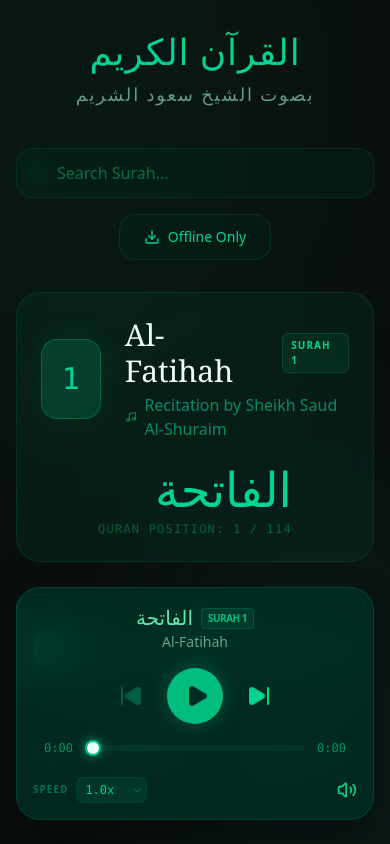
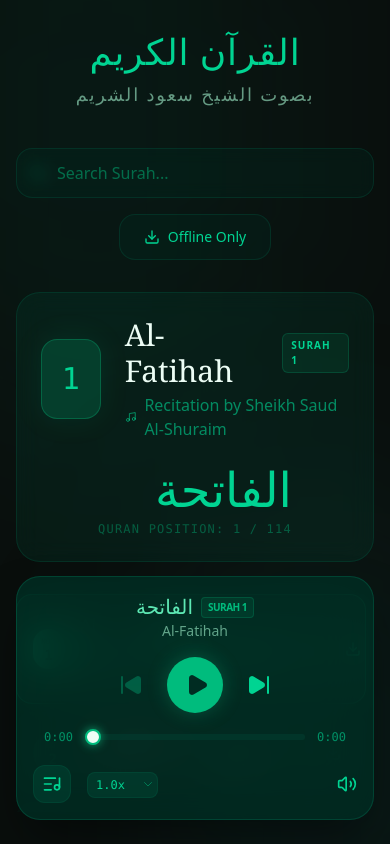
Before and after one commit to milyes/MPLAYER-islam, a React (Vite) app: page / in a window 390 px wide. Built offline with nearby package versions, Linux system fonts and the light colour scheme.

Commit message:
feat: Implement audio playback queue
Adds functionality to queue surahs for sequential playback. Includes UI elements for adding to, removing from, and clearing the queue, as well as toggling queue visibility.

```diff
--- a/src/App.tsx
+++ b/src/App.tsx
@@ -4,7 +4,7 @@
  */
 
 import React, { useState, useRef, useEffect } from 'react';
-import { Play, Pause, SkipForward, SkipBack, Volume2, VolumeX, Search, Music, Download, Trash2, CheckCircle, Loader2 } from 'lucide-react';
+import { Play, Pause, SkipForward, SkipBack, Volume2, VolumeX, Search, Music, Download, Trash2, CheckCircle, Loader2, ListMusic, Plus, X, GripVertical } from 'lucide-react';
 import { motion, AnimatePresence } from 'motion/react';
 import { surahs } from './data/surahs';
 import { isSurahCached, downloadSurah, deleteCachedSurah, getCachedAudioUrl, getAllCachedSurahIds } from './lib/cache';
@@ -41,6 +41,8 @@
   const [downloadedSurahs, setDownloadedSurahs] = useState<Set<number>>(new Set());
   const [downloadingSurahs, setDownloadingSurahs] = useState<Set<number>>(new Set());
   const [audioSrc, setAudioSrc] = useState<string | null>(null);
+  const [queue, setQueue] = useState<typeof surahs>([]);
+  const [isQueueOpen, setIsQueueOpen] = useState(false);
 
   const audioRef = useRef<HTMLAudioElement>(null);
 
@@ -142,7 +144,25 @@
     setIsPlaying(true);
   };
 
+  const addToQueue = (e: React.MouseEvent, surah: typeof surahs[0]) => {
+    e.stopPropagation();
+    setQueue(prev => [...prev, surah]);
+  };
+
+  const removeFromQueue = (index: number) => {
+    setQueue(prev => prev.filter((_, i) => i !== index));
+  };
+
+  const clearQueue = () => setQueue([]);
+
   const playNext = () => {
+    if (queue.length > 0) {
+      const nextSurah = queue[0];
+      setQueue(prev => prev.slice(1));
+      playSurah(nextSurah);
+      return;
+    }
+
     const currentIndex = surahs.findIndex(s => s.id === currentSurah.id);
     if (currentIndex < surahs.length - 1) {
       playSurah(surahs[currentIndex + 1]);
@@ -330,6 +350,14 @@
                     </div>
 
                     <div className="flex items-center space-x-2">
+                      <button
+                        onClick={(e) => addToQueue(e, surah)}
+                        className="p-2 rounded-full bg-emerald-500/10 text-emerald-400 hover:bg-emerald-500/20 transition-all"
+                        title="Add to queue"
+                      >
+                        <Plus className="w-4 h-4" />
+                      </button>
+
                       {downloadedSurahs.has(surah.id) ? (
                         <button
                           onClick={(e) => handleDelete(e, surah.id)}
@@ -461,10 +489,28 @@
               </div>
             </div>
 
-            {/* Volume & Speed */}
-            <div className="flex flex-1 justify-between md:justify-end items-center w-full md:w-auto space-x-6">
+            {/* Volume & Speed & Queue */}
+            <div className="flex flex-1 justify-between md:justify-end items-center w-full md:w-auto space-x-4 md:space-x-6">
+              <div className="flex items-center space-x-4">
+                <button
+                  onClick={() => setIsQueueOpen(!isQueueOpen)}
+                  className={`p-2 rounded-xl border transition-all relative ${
+                    isQueueOpen
+                      ? 'bg-emerald-500 text-emerald-950 border-emerald-400'
+                      : 'bg-emerald-900/40 border-emerald-800/30 text-emerald-400 hover:border-emerald-500/50'
+                  }`}
+                  title="Playback Queue"
+                >
+                  <ListMusic className="w-5 h-5" />
+                  {queue.length > 0 && (
+                    <span className="absolute -top-1 -right-1 w-4 h-4 bg-emerald-400 text-emerald-950 text-[10px] font-bold rounded-full flex items-center justify-center border border-emerald-950">
+                      {queue.length}
+                    </span>
+                  )}
+                </button>
+
                 <div className="flex items-center space-x-2">
-                <span className="text-[10px] uppercase tracking-widest text-emerald-500/50 font-bold">Speed</span>
+                  <span className="text-[10px] uppercase tracking-widest text-emerald-500/50 font-bold hidden sm:inline">Speed</span>
                   <div className="relative">
                     <select
                       value={playbackSpeed}
@@ -485,6 +531,7 @@
                     </div>
                   </div>
                 </div>
+              </div>
 
               <button
                 onClick={toggleMute}
@@ -495,6 +542,87 @@
             </div>
           </div>
         </motion.div>
+
+        {/* Queue Panel */}
+        <AnimatePresence>
+          {isQueueOpen && (
+            <>
+              <motion.div
+                initial={{ opacity: 0 }}
+                animate={{ opacity: 1 }}
+                exit={{ opacity: 0 }}
+                onClick={() => setIsQueueOpen(false)}
+                className="fixed inset-0 bg-black/60 backdrop-blur-sm z-[60]"
+              />
+              <motion.div
+                initial={{ x: '100%' }}
+                animate={{ x: 0 }}
+                exit={{ x: '100%' }}
+                transition={{ type: 'spring', damping: 25, stiffness: 200 }}
+                className="fixed top-0 right-0 h-full w-full max-w-md bg-emerald-950 border-l border-emerald-800/50 z-[70] shadow-2xl flex flex-col"
+              >
+                <div className="p-6 border-b border-emerald-800/50 flex items-center justify-between">
+                  <div className="flex items-center space-x-3">
+                    <ListMusic className="w-6 h-6 text-emerald-400" />
+                    <h2 className="text-xl font-serif text-emerald-50">Playback Queue</h2>
+                  </div>
+                  <button
+                    onClick={() => setIsQueueOpen(false)}
+                    className="p-2 rounded-full hover:bg-emerald-900/50 text-emerald-400 transition-colors"
+                  >
+                    <X className="w-6 h-6" />
+                  </button>
+                </div>
+
+                <div className="flex-1 overflow-y-auto p-4 space-y-3 custom-scrollbar">
+                  {queue.length === 0 ? (
+                    <div className="h-full flex flex-col items-center justify-center text-emerald-500/40 space-y-4">
+                      <Music className="w-12 h-12 opacity-20" />
+                      <p className="text-center">Your queue is empty.<br/>Add Surahs from the list.</p>
+                    </div>
+                  ) : (
+                    queue.map((surah, index) => (
+                      <motion.div
+                        layout
+                        key={`${surah.id}-${index}`}
+                        initial={{ opacity: 0, y: 10 }}
+                        animate={{ opacity: 1, y: 0 }}
+                        className="flex items-center justify-between p-3 rounded-xl bg-emerald-900/20 border border-emerald-800/20 group hover:border-emerald-500/30 transition-all"
+                      >
+                        <div className="flex items-center space-x-3">
+                          <div className="w-8 h-8 rounded-lg bg-emerald-900/50 flex items-center justify-center text-xs font-mono text-emerald-400">
+                            {index + 1}
+                          </div>
+                          <div>
+                            <h4 className="text-sm font-medium text-emerald-50">{surah.name_english}</h4>
+                            <p className="text-[10px] text-emerald-400/60 font-serif">{surah.name_arabic}</p>
+                          </div>
+                        </div>
+                        <button
+                          onClick={() => removeFromQueue(index)}
+                          className="p-2 rounded-lg text-emerald-500/40 hover:text-red-400 hover:bg-red-400/10 transition-all opacity-0 group-hover:opacity-100"
+                        >
+                          <X className="w-4 h-4" />
+                        </button>
+                      </motion.div>
+                    ))
+                  )}
+                </div>
+
+                {queue.length > 0 && (
+                  <div className="p-6 border-t border-emerald-800/50">
+                    <button
+                      onClick={clearQueue}
+                      className="w-full py-3 rounded-xl bg-red-500/10 text-red-400 hover:bg-red-500/20 transition-all text-sm font-medium border border-red-500/20"
+                    >
+                      Clear Queue
+                    </button>
+                  </div>
+                )}
+              </motion.div>
+            </>
+          )}
+        </AnimatePresence>
       </div>
 
       <style>{`
```
Lines whose indentation alone changed are shown as unchanged.
